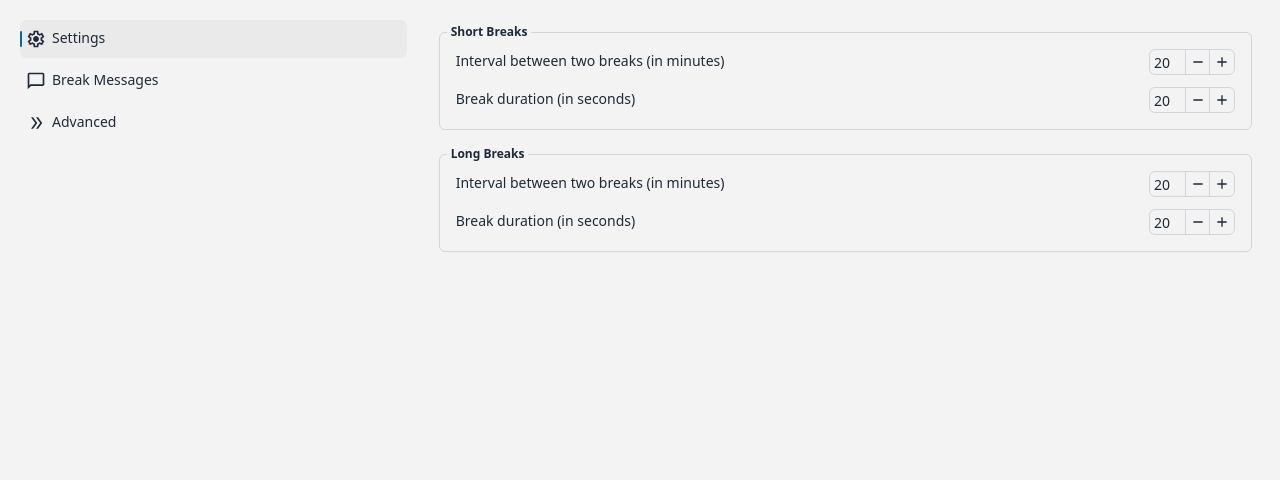
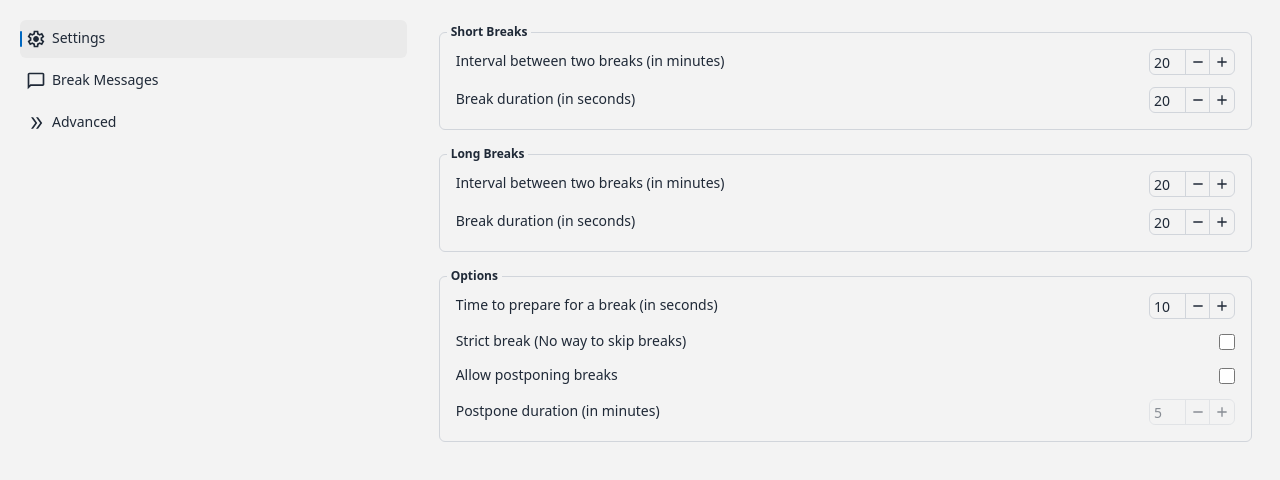
Before and after one commit to Mehdi-Saadi/break-reminder-vue, a Vue app: page / in a window 1280 px wide. Shown: the top 480 px of the page. Built offline with nearby package versions, Linux system fonts and the light colour scheme.

Commit message:
add options section

```diff
--- a/src/views/Settings.vue
+++ b/src/views/Settings.vue
@@ -1,4 +1,5 @@
 <script setup lang="ts">
+import CheckboxButton from '../components/setting/buttons/CheckboxButton.vue';
 import NumberField from '../components/setting/NumberField.vue';
 import SettingItem from '../components/setting/SettingItem.vue';
 import SettingSection from '../components/setting/SettingSection.vue';
@@ -6,6 +7,7 @@ import SettingSection from '../components/setting/SettingSection.vue';
 
 <template>
   <div class="flex flex-col space-y-4">
+    <!-- short breaks -->
     <SettingSection label="Short Breaks">
       <SettingItem>
         <template #text>
@@ -38,6 +40,7 @@ import SettingSection from '../components/setting/SettingSection.vue';
       </SettingItem>
     </SettingSection>
 
+    <!-- long breaks -->
     <SettingSection label="Long Breaks">
       <SettingItem>
         <template #text>
@@ -69,5 +72,63 @@ import SettingSection from '../components/setting/SettingSection.vue';
         </template>
       </SettingItem>
     </SettingSection>
+
+    <!-- options -->
+    <SettingSection label="Options">
+      <SettingItem>
+        <template #text>
+          Time to prepare for a break (in seconds)
+        </template>
+
+        <template #button>
+          <NumberField
+            :default-value="10"
+            :max="120"
+            :step="5"
+            @update="(newVal) => console.log(newVal)"
+          />
+        </template>
+      </SettingItem>
+
+      <SettingItem>
+        <template #text>
+          Strict break (No way to skip breaks)
+        </template>
+
+        <template #button>
+          <CheckboxButton
+            :model-value="false"
+          />
+        </template>
+      </SettingItem>
+
+      <SettingItem>
+        <template #text>
+          Allow postponing breaks
+        </template>
+
+        <template #button>
+          <CheckboxButton
+            :model-value="false"
+          />
+        </template>
+      </SettingItem>
+
+      <SettingItem>
+        <template #text>
+          Postpone duration (in minutes)
+        </template>
+
+        <template #button>
+          <NumberField
+            :default-value="5"
+            :max="120"
+            :step="5"
+            disabled
+            @update="(newVal) => console.log(newVal)"
+          />
+        </template>
+      </SettingItem>
+    </SettingSection>
   </div>
 </template>
```
